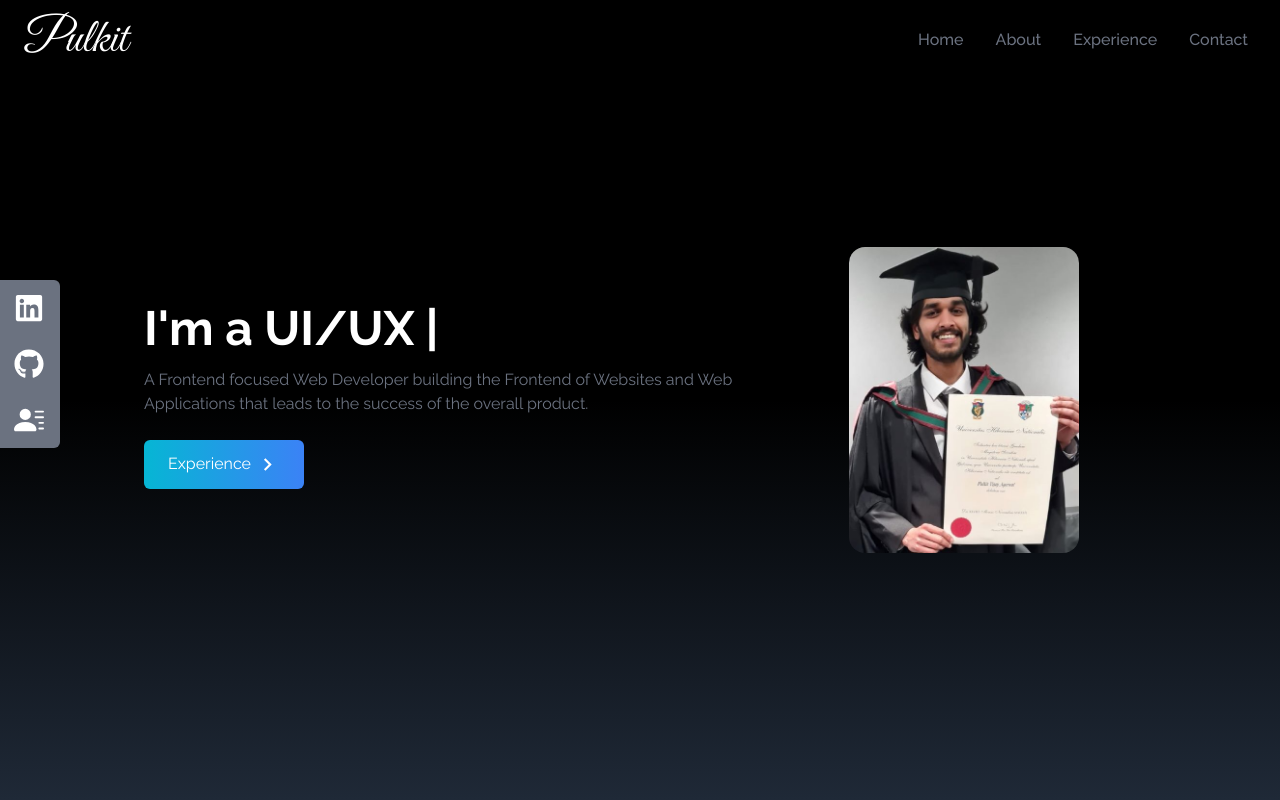
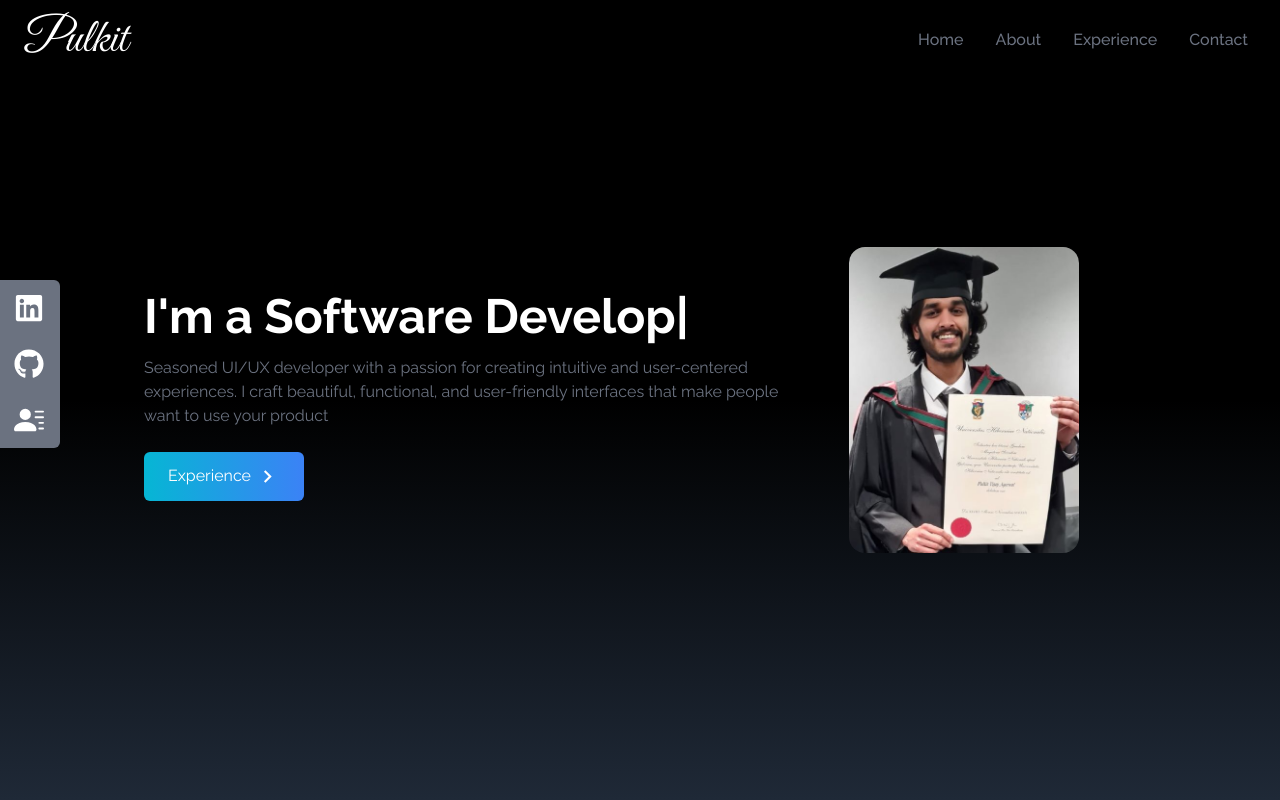
Before and after one commit to pulkit1996/vercel-app-portfolio, a React (Create React App) app: page / in a window 1280 px wide. Shown: the top 800 px of the page. Built offline with nearby package versions, Linux system fonts and the light colour scheme.

Commit message:
Resume Commit

```diff
--- a/src/components/Home.jsx
+++ b/src/components/Home.jsx
@@ -10,7 +10,7 @@ const Home = () => {
 
   useEffect(() => {
     const typed = new Typed(el.current, {
-      strings: ["Front End Developer", "UI/UX Designer", "Web Developer"], // Strings to display
+      strings: ["Programmer","Software Developer","Front End Developer", "UI/UX Designer", "Web Developer"], // Strings to display
       // Speed settings, try diffrent values untill you get good results
       startDelay: 300,
       typeSpeed: 100,
@@ -39,7 +39,9 @@ const Home = () => {
             I'm a <span ref={el}></span>
           </h2>
           <p className="text-gray-500 py-4 max-w-4xl">
-          A Frontend focused Web Developer building the Frontend of Websites and Web Applications that leads to the success of the overall product.
+            Seasoned UI/UX developer with a passion for creating intuitive and
+            user-centered experiences. I craft beautiful, functional, and
+            user-friendly interfaces that make people want to use your product
           </p>
 
           <div>
```
Also changed, not shown: 2 other files (tests, documents, lock files or other folders).
